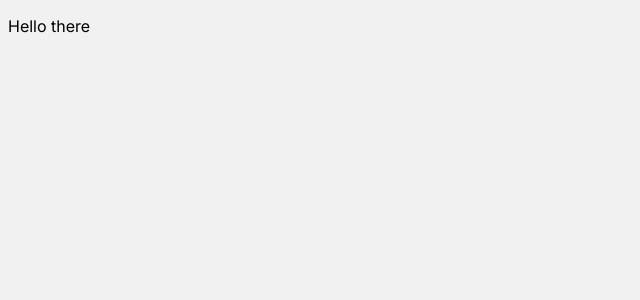
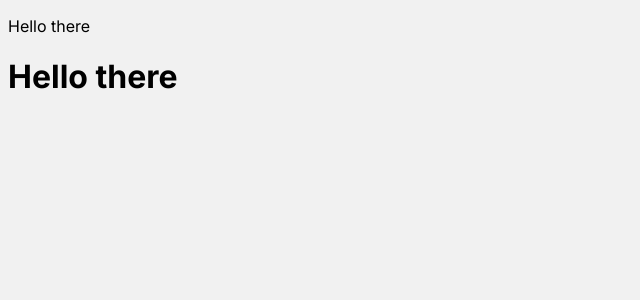
Before and after one commit to WillCBurroughs/gol-d-ToDoList, a Next.js app in the folder gol-dlist/: page / in a window 1280 px wide. Shown: the top 300 px of the page, without its empty margins (0-640 px from the left). Built offline with nearby package versions, Linux system fonts and the light colour scheme.

Commit message:
Current Verison

```diff
--- /dev/null
+++ b/gol-dlist/src/app/components/atoms/Makeh.js
@@ -0,0 +1,7 @@
+
+
+export default function Makeh(props){
+    return (
+      <h1 className = {props.passclasses}>{props.textToPass}</h1>
+    )
+  }
--- a/gol-dlist/src/app/page.js
+++ b/gol-dlist/src/app/page.js
@@ -1,19 +1,17 @@
+"use client"
 import Image from 'next/image'
 import styles from './page.module.css'
-import React from 'react'
+import React, {useState, useEffect} from 'react'
 import Makep from './components/atoms/Makep'
+import Makeh from './components/atoms/Makeh'
 
 export default function Home() {
   return (
     <main className={styles.main}>
-        <body className={styles.myBody}>
-
-          <Makep
-            className = ""
-            textToPass = "Hello there"
-          />
-
-        </body>
+      <body className={styles.myBody}>
+        <Makep className="" textToPass="Hello there" />
+        <Makeh className="" textToPass="Hello there" />
+      </body>
     </main>
   )
 }
```
